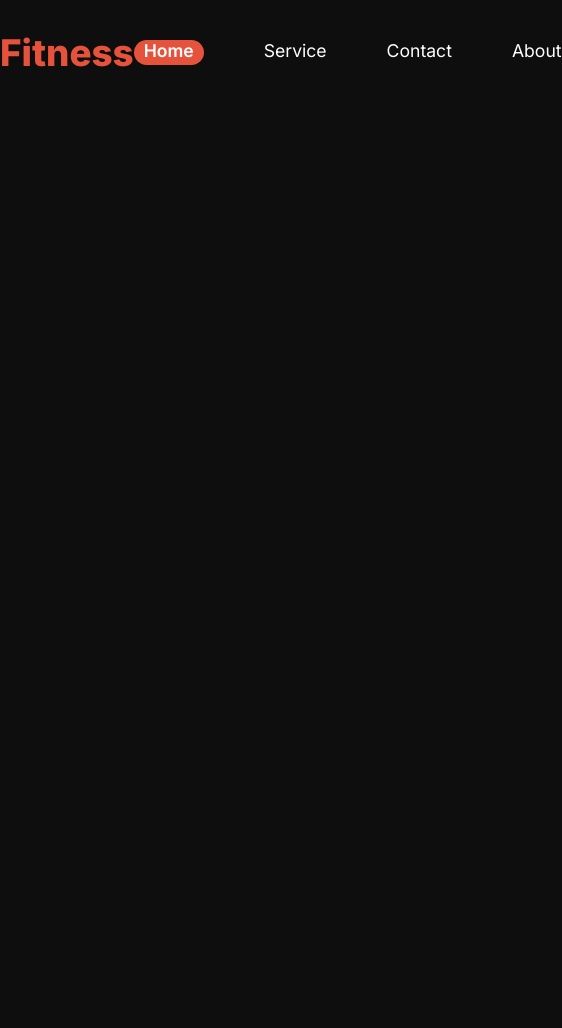
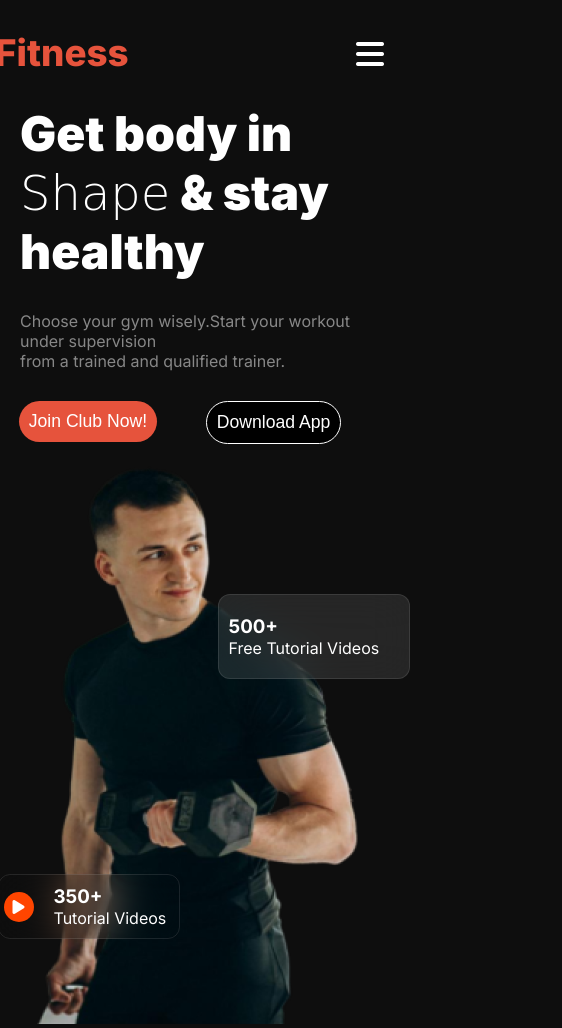
Before and after one commit to reham0000/versatile-website, a plain HTML site: page index.html in a window 390 px wide. Shown: the whole page, 562 px wide, since content can reach past the window. Before the commit the page ends 844 px from the top, so only its background shows below. Drawn offline with Linux system fonts and the light colour scheme.

Commit message:
banner section added with responsive

```diff
--- a/design/style.css
+++ b/design/style.css
@@ -1,28 +1,28 @@
-@import url('https://fonts.googleapis.com/css2?family=Inter:wght@100..900&display=swap');
+@import url("https://fonts.googleapis.com/css2?family=Inter:wght@100..900&display=swap");
 
-body{
+body {
   font-family: "Inter", sans-serif;
   background: rgba(0, 0, 0, 0.945);
 }
 /* default codes */
-*{
+* {
   margin: 0;
   padding: 0;
 }
 /* navbar styles */
-.navbar{
+.navbar {
   display: flex;
-    flex-direction: row;
+  /* flex-direction: row; */
   justify-content: space-around;
   align-items: center;
   margin-top: 30px;
 }
-.nav-title{
+.nav-title {
   color: rgb(230, 83, 60);
   font-size: 2.3rem;
   font-weight: 800;
 }
-.navbar-info{
+.navbar-info {
   display: flex;
   flex-direction: row;
   justify-content: space-around;
@@ -31,7 +31,7 @@ body{
   font-size: 1.1rem;
   font-weight: 400;
 }
-.home{
+.home {
   width: 70px;
   height: 25px;
   text-align: center;
@@ -39,6 +39,140 @@ body{
   font-weight: 600;
   background: rgb(230, 83, 60);
 }
-.navbar-info i{
+.ham-burger {
   display: none;
 }
+
+
+.banner-container {
+  display: flex;
+  flex-direction: row;
+  justify-content: space-around;
+  align-items: center;
+
+}
+.banner-content {
+  color: white;
+}
+.banner-content h1 {
+  color: rgb(255, 255, 255);
+  font-size: 5rem;
+  font-weight: 900;
+  margin-bottom: 30px;
+}
+.banner-content p {
+  color: rgba(255, 255, 255, 0.5);
+  font-size: 1rem;
+  font-weight: 400;
+}
+#shape {
+  font-family: "Brush Script MT", cursive;
+  font-weight: 100;
+}
+.buttons {
+  display: flex;
+  flex-direction: row;
+  justify-content: space-evenly;
+  margin-top: 30px;
+}
+.btn-1 {
+  font-size: 1.1rem;
+  border-radius: 50px;
+  padding: 10px;
+  margin-left: -50px;
+  border: none;
+  background-color: rgb(230, 83, 60);
+  color: white;
+  font-weight: 500;
+}
+.btn-2 {
+  font-size: 1.1rem;
+  border-radius: 50px;
+  padding: 10px;
+  border: 1px solid white;
+  background-color: black;
+  color: white;
+  font-weight: 500;
+}
+.trainer-image {
+  position: relative;
+}
+.img-icon{
+    width: 170px;
+    display: flex;
+    align-items: center;
+    gap: 20px;
+    padding: 10px 5px;
+    position: absolute;
+    color: white;
+    top: 430px;
+    right: 200px;
+    border-radius: 12px;
+    backdrop-filter: blur(20px);
+    border: 1px solid rgba(255, 255, 255, 0.1);
+}
+.color-icon{
+    display: flex;
+    justify-content: center;
+    align-items: center;
+    width: 30px;
+    height: 30px;
+    background-color: orangered;
+    border-radius: 50%;
+}
+.tutorial {
+
+
+
+}
+.workout {
+    width: 170px;
+    gap: 20px;
+    padding: 20px 10px;
+    position: absolute;
+    color: white;
+    top: 150px;
+    right: -30px;
+    border-radius: 12px;
+    backdrop-filter: blur(20px);
+    border: 1px solid rgba(255, 255, 255, 0.1);
+    background: rgba(255, 255, 255, 0.1);
+
+}
+.icon{
+
+}
+
+
+
+/* responsive styles */
+@media screen and (max-width: 576px) {
+  .navbar {
+    flex-direction: column;
+  }
+  .navbar-info {
+    display: none;
+  }
+  .nav-title {
+    margin-left: -200px;
+  }
+  .ham-burger {
+    display: block;
+    color: white;
+    font-size: 2rem;
+    margin-top: -40px;
+    margin-left: 350px;
+  }
+  .banner-container{
+    margin-top: 30px;
+    margin-left: 20px;
+    flex-direction: column;
+  }
+  .navbar{
+    padding: 0px 20px;
+  }
+  .banner-content > h1{
+    font-size: 3rem;
+  }
+
+}
--- a/index.html
+++ b/index.html
@@ -19,11 +19,45 @@
                 <p>Service</p>
                 <p>Contact</p>
                 <p>About</p>
-                <i class="fa-solid fa-bars"></i>
             </div>
+            <div class="ham-burger"><i class="fa-solid fa-bars"></i></div>
         </nav>
     </header>
     <main>
+
+         <section>
+            <section class="banner-container">
+                <div class="banner-content">
+                    <h1>Get body in <br><span id="shape">Shape</span> & stay <br> healthy </h1>
+                    <p>Choose your gym wisely.Start your workout under supervision <br>from a trained and qualified trainer.</p>
+                    <div class="buttons">
+                        <div>
+                            <button class="btn-1">Join Club Now!</button>
+                        </div>
+                        <div>
+                            <button class="btn-2">Download App</button>
+                        </div>
+                    </div>
+                </div>
+
+                    <div class="trainer-image">
+                        <img src="images/Images 2.png" alt="">
+                        <div class="img-icon">
+                            <div class="color-icon">
+                                <i class="fa-solid fa-play icon"></i>
+                            </div>
+                            <div class="tutorial">
+                                <h1>350+</h1>
+                                <p>Tutorial Videos</p>
+                            </div>
+                        </div>
+                        <div class="workout">
+                            <h1>500+</h1>
+                            <p>Free Tutorial Videos</p>
+                        </div>
+                    </div>
+
+         </section>
 
     </main>
     <footer>
```
Lines whose indentation alone changed are shown as unchanged.
